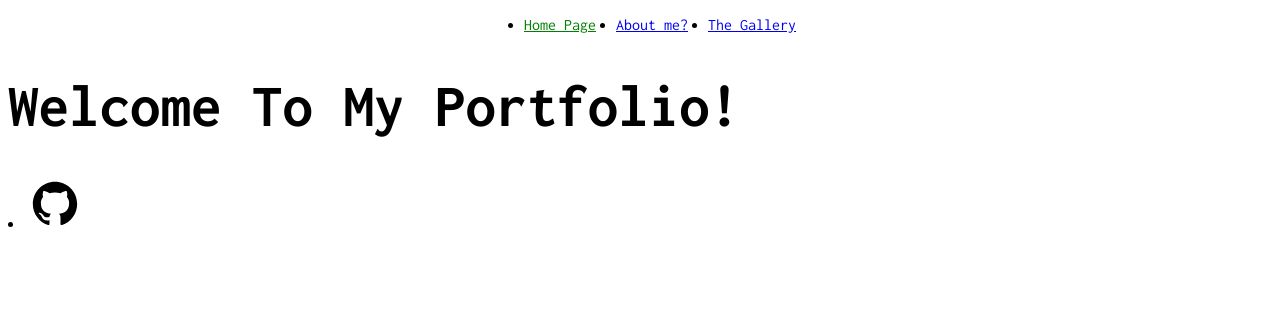
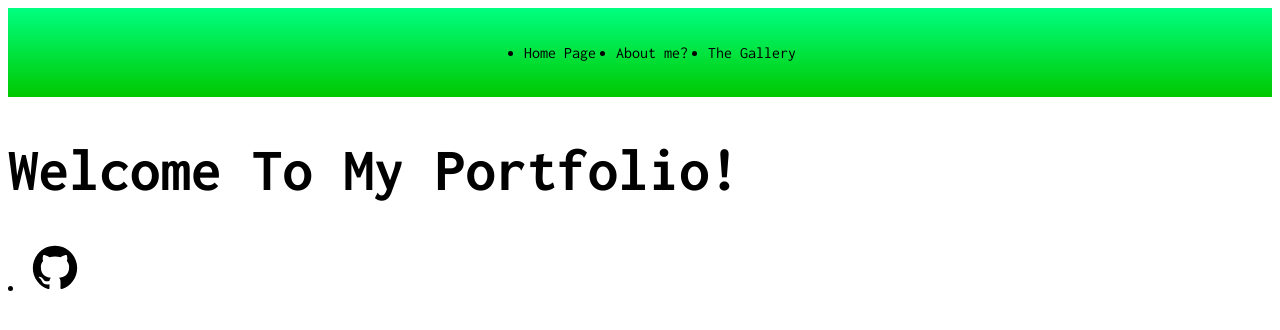
Before and after one commit to BooxStone/BooxStone.github.io, a Jekyll site: the page built from index.html, in a window 1280 px wide. Shown: the top 330 px of the page. Built offline with Jekyll 4.4.1, drawn with Linux system fonts in a browser that asks for light colours.

Commit message:
Update styles.scss

```diff
--- a/assets/css/styles.scss
+++ b/assets/css/styles.scss
@@ -17,3 +17,14 @@ h1, h2, h3 {
   font-weight: 700; /* Example: set a different font weight for headings */
 
 }
+
+/* Style the header */
+.site_header {
+  padding: var(--space-s) 0;
+  background: linear-gradient(rgba(0, 255, 128, 1),rgba(0, 200, 0, 1));
+}
+
+.site_header_nav ul li a {
+  text-decoration: none;
+  color: #000;
+}
```
